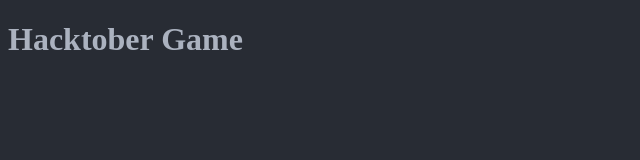
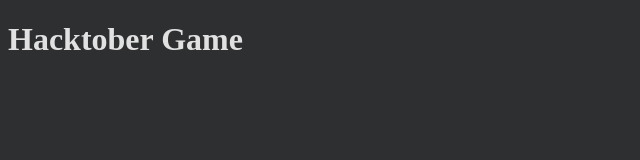
Before and after one commit to yuwex/Hacktober, a website built with webpack: page index.html in a window 1280 px wide. Shown: the whole page, without its empty margins (0-640 px from the left). Built offline with nearby package versions, Linux system fonts and the light colour scheme.

Commit message:
Higher contrast sort of

```diff
--- a/assets/styles/css/style.css
+++ b/assets/styles/css/style.css
@@ -1 +1 @@
-body{background-color:#282c34;color:#abb2bf}
+body{background-color:#2e2f31;color:#e1e1e1}
```
